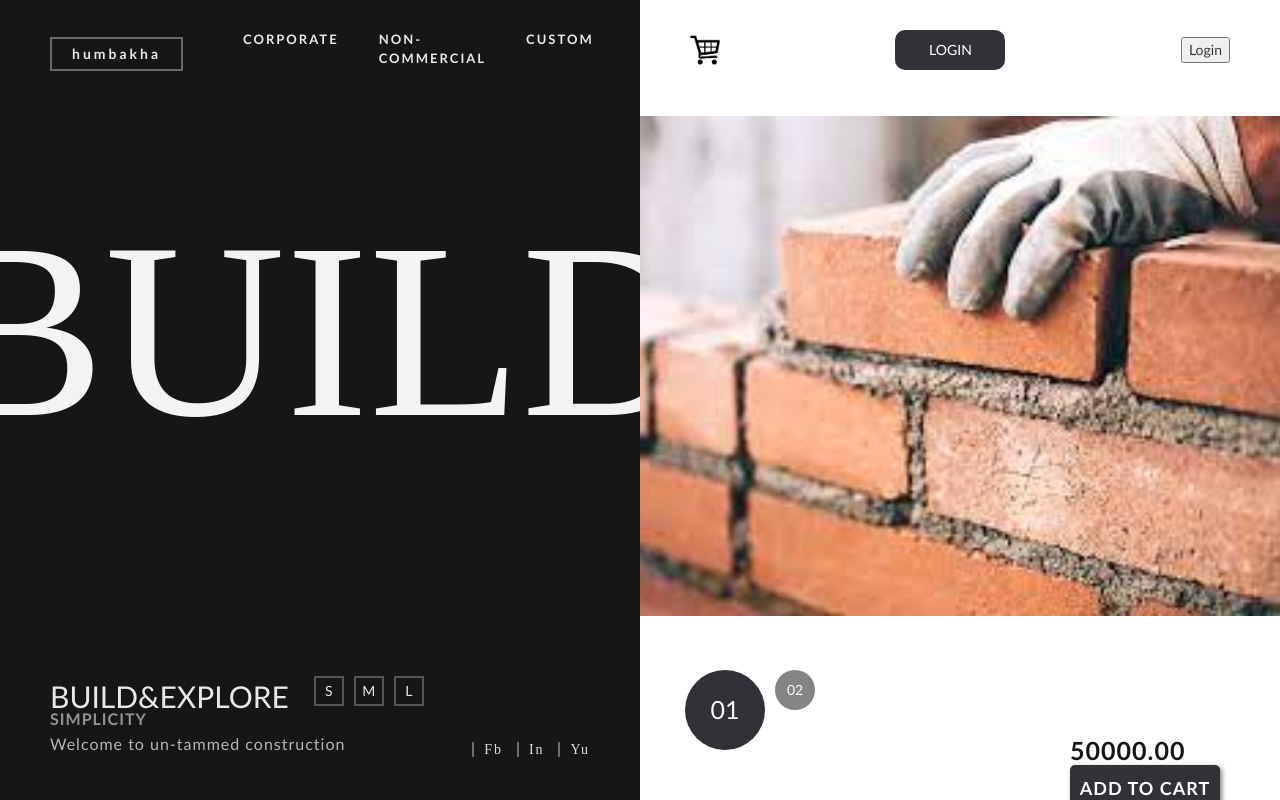
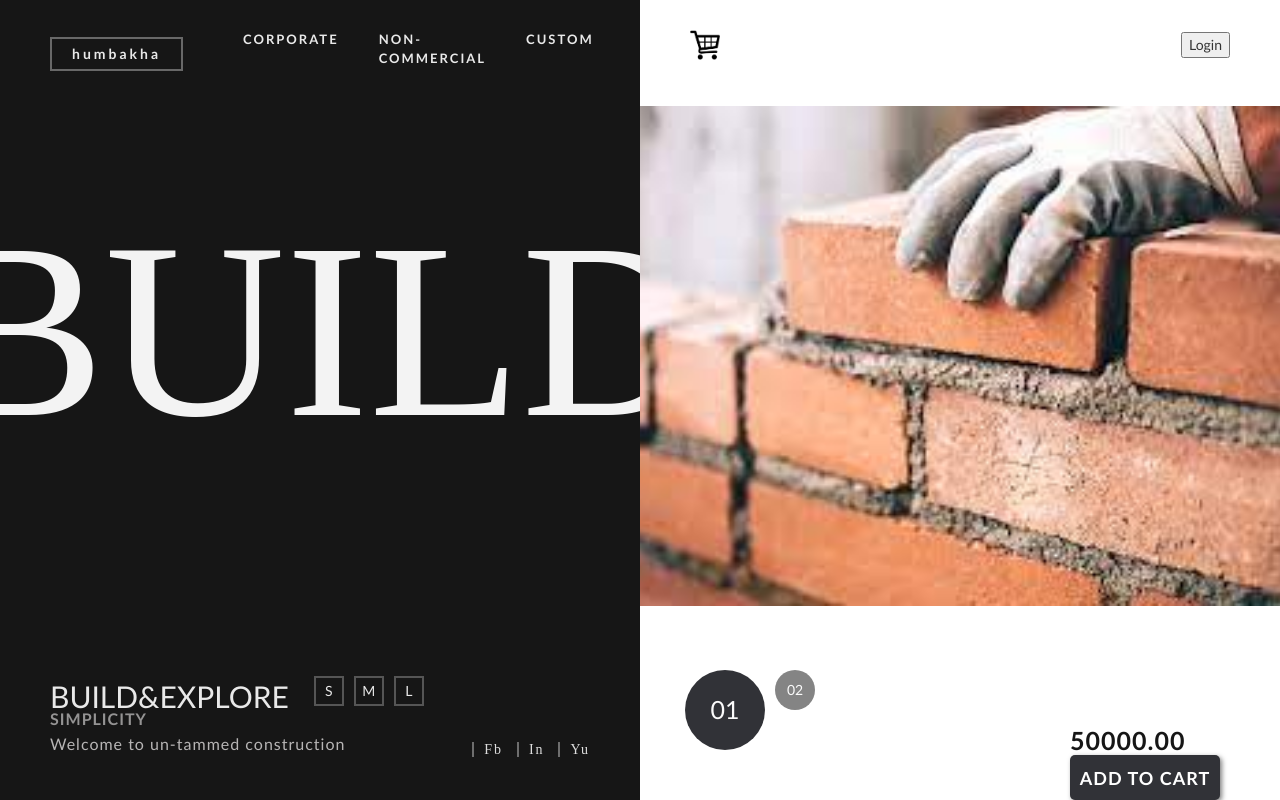
Before and after one commit to Byakuya007/construction-site, a plain HTML site: page index.html in a window 1280 px wide. Drawn offline with nearby package versions, Linux system fonts and the light colour scheme.

Commit message:
new html

```diff
--- a/index.html
+++ b/index.html
@@ -75,7 +75,7 @@
             <!--right-side-menu-->
             <div class="img-menu">
                 <a href="#" class="cart"><img height="30px;" src="images/basket-cart-icon-27.png"></a>
-                <a href="#" class="login">LOGIN</a>
+
 
                 <!-- Button to open the modal login form -->
                 <button onclick="document.getElementById('id01').style.display='block'">Login</button>
```
